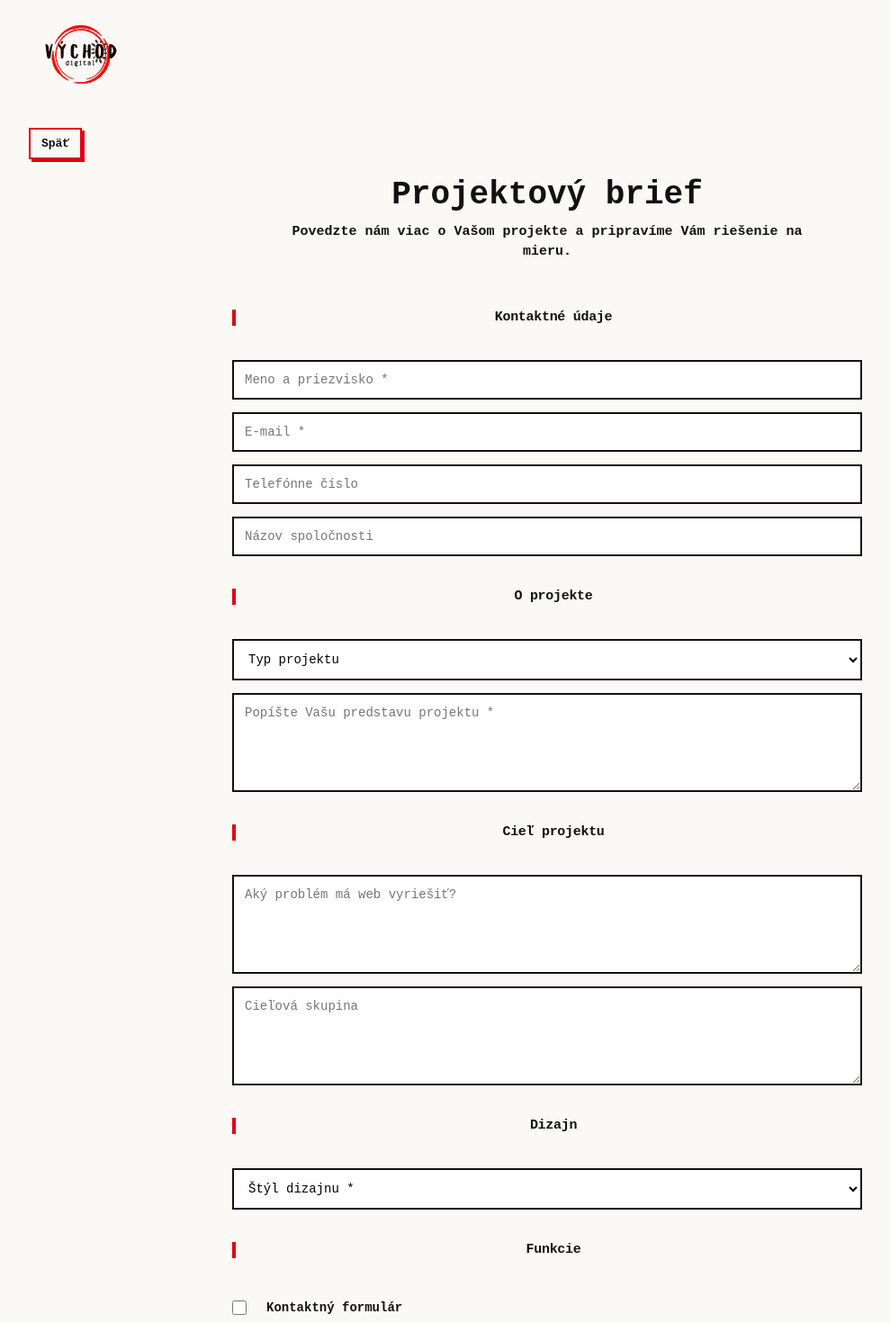
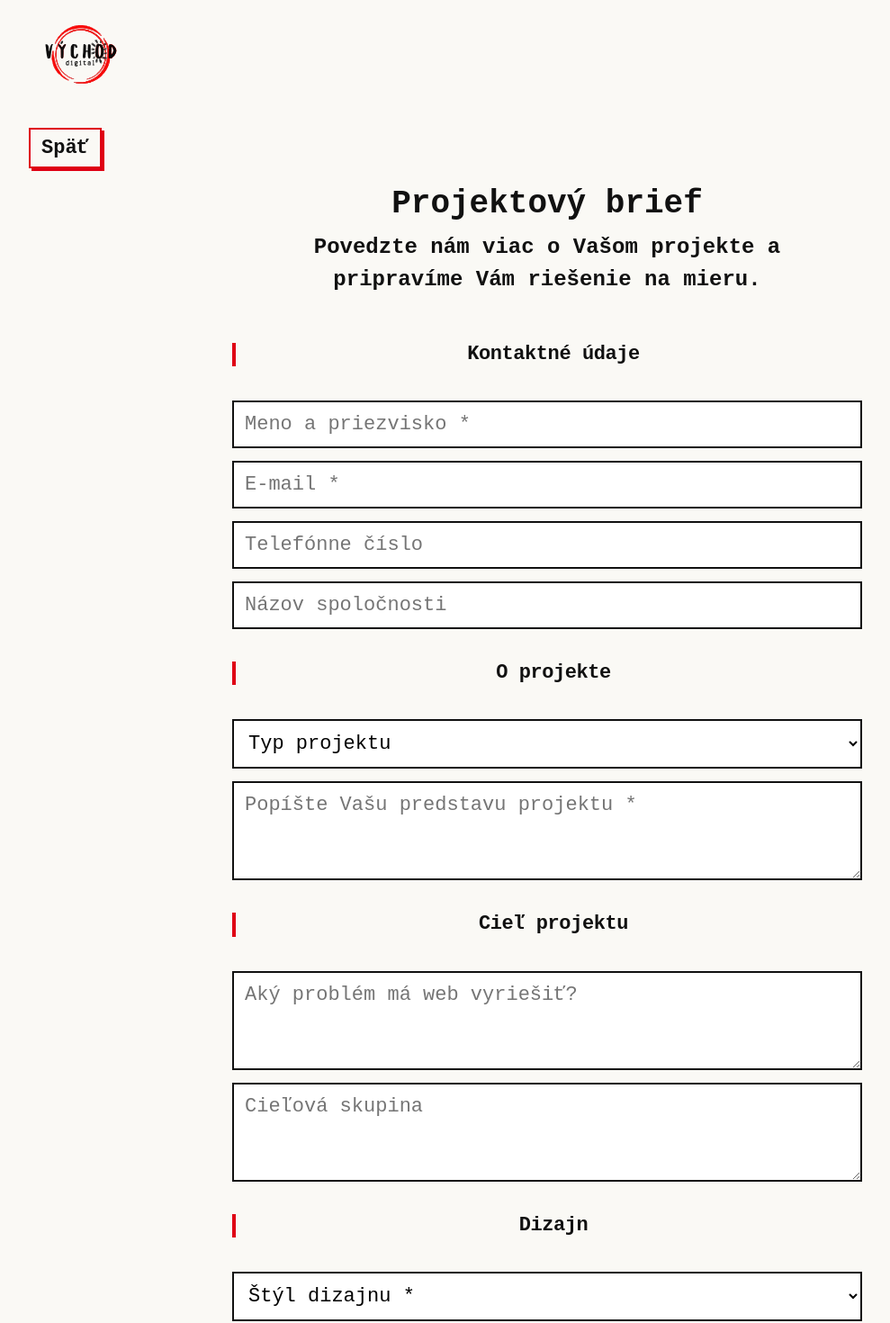
Before and after one commit to alisa777gul/vychod-digital, a React (Vite) app: page /brief in a window 1280 px wide. Shown: the top 1470 px of the page at 90% size, without its empty margins (32-1021 px from the left). Built offline with nearby package versions, Linux system fonts and the light colour scheme.

Commit message:
fixed and ready

```diff
--- a/src/App.css
+++ b/src/App.css
@@ -183,3 +183,13 @@ a {
   white-space: nowrap;
   border: 0;
 }
+.reveal {
+  opacity: 0;
+  transform: translateY(30px);
+  transition: 0.6s ease;
+}
+
+.reveal.active {
+  opacity: 1;
+  transform: translateY(0);
+}
--- a/src/components/Hero/Hero.jsx
+++ b/src/components/Hero/Hero.jsx
@@ -1,7 +1,7 @@
 import Button from "../Button/Button";
 import styles from "./Hero.module.css";
 import { scrollToSection } from "../../utils/scrollToSection";
-import heroImage from "../../assets/heroImage.webp";
+import heroImage from "../../assets/heroImage.png";
 export default function Hero() {
   return (
     <section className={styles.hero} id="home">
--- a/src/components/Hero/Hero.module.css
+++ b/src/components/Hero/Hero.module.css
@@ -2,6 +2,7 @@
   display: flex;
   align-items: center;
   justify-content: center;
+  padding-top: 20px;
 }
 
 .heroInner {
@@ -58,8 +59,10 @@
 }
 
 @media (min-width: 768px) {
+  .hero {
+    padding-top: 24px;
+  }
   .heroInner {
-    /* flex-direction: row; */
     gap: 40px;
     align-items: center;
   }
@@ -78,6 +81,9 @@
 }
 
 @media (min-width: 1024px) {
+  .hero {
+    padding-top: 28px;
+  }
   .heroInner {
     gap: 56px;
     flex-direction: row;
--- a/src/components/Projects/Projects.module.css
+++ b/src/components/Projects/Projects.module.css
@@ -132,6 +132,7 @@
   -webkit-line-clamp: 3;
   -webkit-box-orient: vertical;
   overflow: hidden;
+  font-weight: 500;
 }
 
 .content a {
@@ -176,7 +177,7 @@
 @media (min-width: 1024px) {
   .list {
     grid-template-columns: repeat(3, minmax(280px, 380px));
-    justify-content: center;
+    justify-self: center;
   }
   .content h3 {
     font-size: 22px;
--- a/src/data/projects.js
+++ b/src/data/projects.js
@@ -11,13 +11,4 @@ export const projects = [
     image2x: project1_800,
     link: "https://happy-shark.pp.ua/",
   },
-  {
-    id: 2,
-    title: "Happy Shark",
-    description:
-      "Landing page navrhnutá s cieľom zvýšiť konverzie a podporiť predaj produktu online.",
-    image: project1_600,
-    image2x: project1_800,
-    link: "https://happy-shark.pp.ua/",
-  },
 ];
--- /dev/null
+++ b/src/hooks/useScrollReveal.js
@@ -0,0 +1,24 @@
+import { useEffect } from "react";
+
+export default function useScrollReveal() {
+  useEffect(() => {
+    const elements = document.querySelectorAll(".reveal");
+
+    const observer = new IntersectionObserver(
+      (entries) => {
+        entries.forEach((entry) => {
+          if (entry.isIntersecting) {
+            entry.target.classList.add("active");
+          }
+        });
+      },
+      {
+        threshold: 0.15,
+      },
+    );
+
+    elements.forEach((el) => observer.observe(el));
+
+    return () => observer.disconnect();
+  }, []);
+}
--- a/src/pages/Brief/Brief.module.css
+++ b/src/pages/Brief/Brief.module.css
@@ -1,8 +1,6 @@
-/* ========== BASE ========== */
-
 .page {
   color: #111;
-
+  position: relative;
   overflow-x: hidden;
 }
 
@@ -18,12 +16,10 @@
   text-align: center;
   margin: 10px auto 30px;
   font-weight: 600;
-  font-size: 14px;
+  font-size: 16px;
   max-width: 500px;
   line-height: 1.5;
 }
-
-/* ========== FORM WRAPPER ========== */
 
 .form {
   max-width: 700px;
@@ -35,18 +31,14 @@
   box-sizing: border-box;
 }
 
-/* ========== SECTION TITLE ========== */
-
 .form h2 {
   margin-top: 22px;
-  font-size: 15px;
+  font-size: 16px;
   font-weight: 900;
   border-left: 4px solid #df0014;
   padding-left: 10px;
   line-height: 1.2;
 }
-
-/* ========== INPUTS ========== */
 
 .form input,
 .form textarea,
@@ -55,14 +47,13 @@
   box-sizing: border-box;
   border: 2px solid #111;
   padding: 12px;
-  font-size: 14px;
+  font-size: 16px;
   font-family: inherit;
   background: #fff;
   outline: none;
   transition: 0.2s ease;
 }
 
-/* focus */
 .form input:focus,
 .form textarea:focus,
 .form select:focus {
@@ -70,13 +61,10 @@
   box-shadow: 3px 3px 0 #df0014;
 }
 
-/* textarea */
 .form textarea {
   min-height: 110px;
   resize: vertical;
 }
-
-/* ========== CHECKBOXES (FIXED) ========== */
 
 .checks {
   display: flex;
@@ -91,7 +79,7 @@
   grid-template-columns: 18px 1fr;
   gap: 20px;
   align-items: center;
-  font-size: 14px;
+  font-size: 16px;
   font-weight: 600;
   line-height: 1.3;
 }
@@ -107,12 +95,10 @@
   accent-color: #df0014;
 }
 
-/* ========== BUTTON ========== */
-
 .form button {
   margin-top: 10px;
   padding: 12px;
-  font-size: 14px;
+  font-size: 16px;
   background: #df0014;
   color: #fff;
   font-weight: 900;
@@ -132,8 +118,6 @@
   transform: none;
 }
 
-/* ========== STATUS ========== */
-
 .success {
   color: green;
   font-weight: 700;
@@ -151,7 +135,7 @@
   color: #111;
   margin-top: 20px;
   padding: 8px 12px;
-  font-size: 13px;
+  font-size: 16px;
   font-weight: 900;
   box-shadow: 3px 3px 0 #df0014;
   border-color: #df0014;
@@ -164,26 +148,80 @@
   box-shadow: 3px 3px 0 #000000;
   border-color: #000000;
 }
-/* ========== TABLET ========== */
 
 @media (min-width: 768px) {
   .title {
-    font-size: 36px;
+    font-size: 32px;
   }
 
   .subtitle {
-    font-size: 15px;
+    font-size: 20px;
   }
 
   .form {
     padding: 0;
   }
+
+  .form h2 {
+    font-size: 20px;
+  }
+
+  .form input,
+  .form textarea,
+  .form select {
+    font-size: 20px;
+  }
+
+  .checks label {
+    font-size: 20px;
+  }
+
+  .checks input {
+    width: 20px;
+    height: 20px;
+  }
+
+  .form button {
+    font-size: 20px;
+  }
+
+  .backBtn {
+    font-size: 20px;
+  }
 }
 
-/* ========== DESKTOP ========== */
-
 @media (min-width: 1024px) {
+  .title {
+    font-size: 36px;
+  }
   .subtitle {
     max-width: 600px;
+    font-size: 24px;
+  }
+  .form h2 {
+    font-size: 22px;
+  }
+
+  .form input,
+  .form textarea,
+  .form select {
+    font-size: 22px;
+  }
+
+  .checks label {
+    font-size: 22px;
+  }
+
+  .checks input {
+    width: 22px;
+    height: 22px;
+  }
+
+  .form button {
+    font-size: 22px;
+  }
+
+  .backBtn {
+    font-size: 22px;
   }
 }
--- a/src/pages/Home/Home.jsx
+++ b/src/pages/Home/Home.jsx
@@ -5,19 +5,38 @@ import WhyUs from "../../components/WhyUs/WhyUs";
 import Projects from "../../components/Projects/Projects";
 import Contact from "../../components/Contact/Contact";
 import Footer from "../../components/Footer/Footer";
+import useScrollReveal from "../../hooks/useScrollReveal";
 
 import "../../App.css";
 
 export default function Home() {
+  useScrollReveal();
+
   return (
     <>
       <Header />
+
       <main>
-        <Hero />
-        <Services />
-        <WhyUs />
-        <Projects />
-        <Contact />
+        <div className="reveal">
+          {" "}
+          <Hero />{" "}
+        </div>
+        <div className="reveal">
+          {" "}
+          <Services />
+        </div>
+        <div className="reveal">
+          {" "}
+          <WhyUs />
+        </div>
+        <div className="reveal">
+          {" "}
+          <Projects />
+        </div>
+        <div className="reveal">
+          {" "}
+          <Contact />
+        </div>
       </main>
       <Footer />
     </>
```
Also changed, not shown: src/pages/Brief/Brief.jsx (+0 -7 lines), src/assets/heroImage.png (added).
